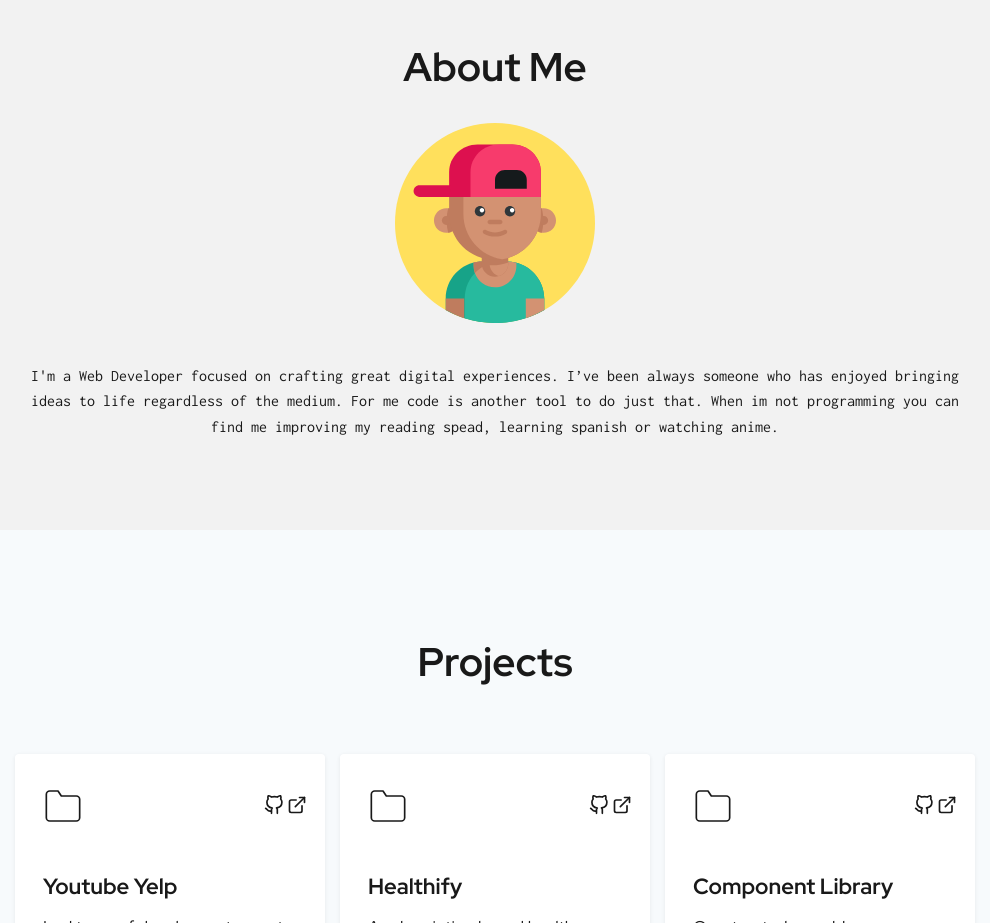
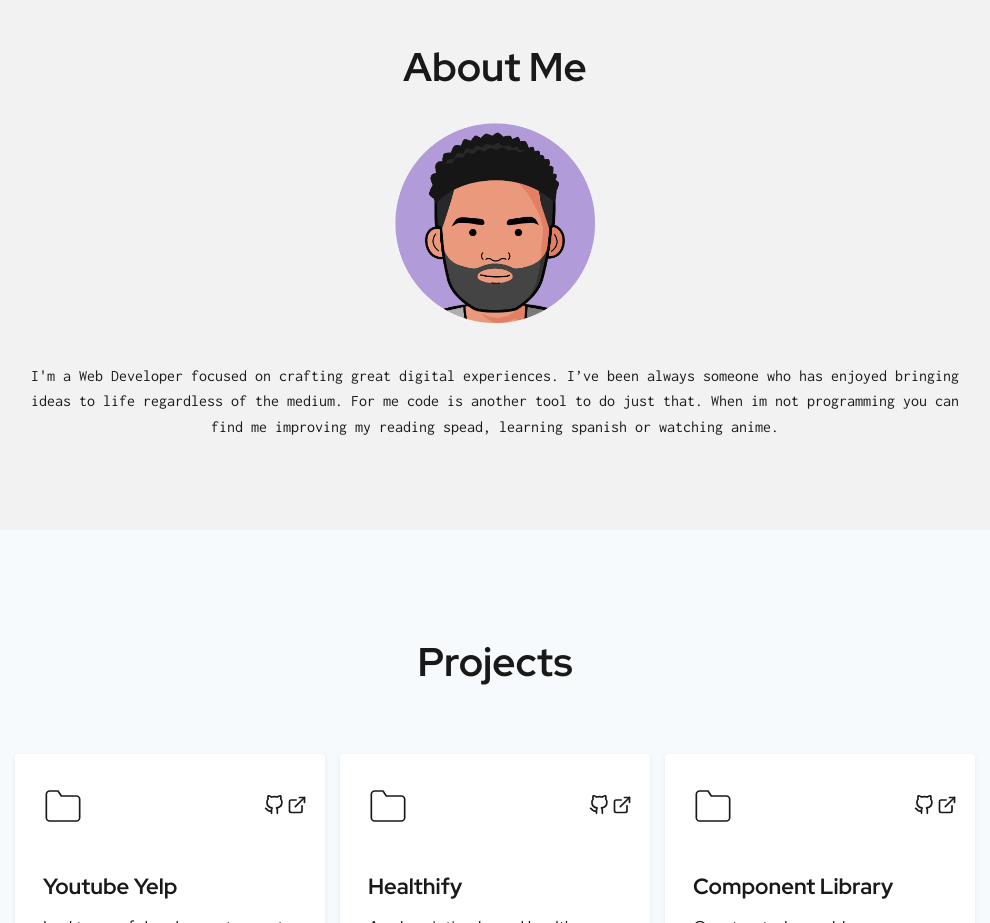
Before and after one commit to cavingayle/Portfolio-Website, a React (Create React App) app: page / in a window 1280 px wide. Shown: the part 840-1763 px from the top of the page, without its empty margins (145-1135 px from the left). Built offline with nearby package versions, Linux system fonts and the light colour scheme.

Commit message:
updated profile image

```diff
--- a/src/components/About.jsx
+++ b/src/components/About.jsx
@@ -1,5 +1,6 @@
 import React from "react";
 import styled from "styled-components";
+import img from '../images/cartooncavin.png'
 
 const About = () => {
   return (
@@ -8,114 +9,7 @@ const About = () => {
         <h2>About Me</h2>
 
         <ImageContainer>
-          <svg
-            height="512pt"
-            viewBox="0 0 512 512"
-            width="512pt"
-            xmlns="http://www.w3.org/2000/svg"
-          >
-            <path
-              d="m512 256c0 141.382812-114.617188 256-256 256-141.386719 0-256-114.617188-256-256 0-141.386719 114.613281-256 256-256 141.382812 0 256 114.613281 256 256zm0 0"
-              fill="#ffe05c"
-            />
-            <path
-              d="m382.113281 449.578125v29.246094c-37.21875 21.117187-80.257812 33.175781-126.117187 33.175781-27.03125 0-53.070313-4.191406-77.53125-11.953125-17.03125-5.402344-33.300782-12.550781-48.589844-21.222656v-29.246094c0-49.914063 38.441406-90.863281 87.355469-94.8125 2.570312-.210937 5.160156-.316406 7.785156-.316406h61.949219c7.324218 0 14.453125.816406 21.296875 2.382812 42.296875 9.675781 73.851562 47.535157 73.851562 92.746094zm0 0"
-              fill="#17a388"
-            />
-            <path
-              d="m382.117188 449.578125v29.246094c-22.726563 12.894531-47.613282 22.414062-74 27.855469-14.773438 3.0625-30.019532 4.847656-45.609376 5.234374-2.160156.054688-4.335937.085938-6.507812.085938-27.03125 0-53.070312-4.191406-77.53125-11.953125v-50.46875c0-6.742187.699219-13.324219 2.035156-19.667969 2.71875-12.953125 8.078125-24.929687 15.488282-35.359375 17.238281-24.269531 45.585937-40.101562 77.625-40.101562h13.351562c52.558594 0 95.148438 42.589843 95.148438 95.128906zm0 0"
-              fill="#27ba9e"
-            />
-            <path
-              d="m310.683594 357.417969v8.578125c0 30.195312-24.484375 54.679687-54.679688 54.679687h-.011718c-23.78125 0-44.03125-15.195312-51.542969-36.40625-2.027344-5.714843-3.136719-11.859375-3.136719-18.273437v-8.570313c5.152344-1.328125 10.46875-2.226562 15.925781-2.664062 2.570313-.207031 5.160157-.3125 7.78125-.3125h61.953125c7.324219 0 14.453125.8125 21.296875 2.382812.804688.1875 1.617188.375 2.414063.585938zm0 0"
-              fill="#d39272"
-            />
-            <path
-              d="m273.621094 354.449219c-27.253906 0-51.828125 11.460937-69.171875 29.820312-2.027344-5.714843-3.136719-11.859375-3.136719-18.273437v-8.570313c5.152344-1.328125 10.46875-2.226562 15.925781-2.664062 2.570313-.207031 5.160157-.3125 7.78125-.3125zm0 0"
-              fill="#bf7c5e"
-            />
-            <path
-              d="m289.9375 317.800781v41.65625c0 15.25-10.054688 28.140625-23.90625 32.421875-3.171875.980469-6.550781 1.515625-10.042969 1.515625-18.746093 0-33.9375-15.195312-33.9375-33.9375v-41.65625zm0 0"
-              fill="#bf7c5e"
-            />
-            <path
-              d="m289.9375 356.816406v2.640625c0 15.25-10.054688 28.140625-23.90625 32.421875-12.496094-3.84375-21.890625-14.707031-23.625-28.003906 2.265625.140625 4.546875.210938 6.835938.210938 6.421874 0 12.714843-.511719 18.847656-1.515626 7.558594-1.214843 14.859375-3.160156 21.847656-5.753906zm0 0"
-              fill="#d39272"
-            />
-            <path
-              d="m162.882812 249.535156c0 15.710938-11.476562 28.742188-26.507812 31.160156-1.640625.265626-3.332031.40625-5.054688.40625-17.4375 0-31.566406-14.128906-31.566406-31.566406s14.128906-31.566406 31.566406-31.566406c1.722657 0 3.414063.140625 5.054688.40625 15.03125 2.417969 26.507812 15.445312 26.507812 31.160156zm0 0"
-              fill="#d39272"
-            />
-            <path
-              d="m162.882812 249.535156c0 15.710938-11.476562 28.742188-26.507812 31.160156-2.730469-9.929687-4.1875-20.378906-4.1875-31.160156 0-10.785156 1.457031-21.234375 4.1875-31.160156 15.03125 2.417969 26.507812 15.445312 26.507812 31.160156zm0 0"
-              fill="#bf7c5e"
-            />
-            <path
-              d="m142.601562 249.535156c0 6.230469-5.050781 11.28125-11.28125 11.28125-6.230468 0-11.28125-5.050781-11.28125-11.28125 0-6.230468 5.050782-11.28125 11.28125-11.28125 6.230469 0 11.28125 5.050782 11.28125 11.28125zm0 0"
-              fill="#bf7c5e"
-            />
-            <path
-              d="m349.101562 249.535156c0 15.710938 11.476563 28.742188 26.507813 31.160156 1.644531.265626 3.332031.40625 5.054687.40625 17.4375 0 31.566407-14.128906 31.566407-31.566406s-14.128907-31.566406-31.566407-31.566406c-1.722656 0-3.410156.140625-5.054687.40625-15.03125 2.417969-26.507813 15.445312-26.507813 31.160156zm0 0"
-              fill="#d39272"
-            />
-            <g fill="#bf7c5e">
-              <path d="m349.101562 249.535156c0 15.710938 11.476563 28.742188 26.507813 31.160156 2.730469-9.929687 4.1875-20.378906 4.1875-31.160156 0-10.785156-1.457031-21.234375-4.1875-31.160156-15.03125 2.417969-26.507813 15.445312-26.507813 31.160156zm0 0" />
-              <path d="m373.433594 188.039062v44.722657c0 58.441406-42.691406 106.921875-98.59375 115.921875-.1875.03125-.386719.0625-.574219.09375-5.945313.949218-12.050781 1.417968-18.277344 1.417968-64.855469 0-117.433593-52.578124-117.433593-117.433593v-44.722657c0-13.65625 2.328124-26.78125 6.632812-38.972656 16.0625-45.707031 59.613281-78.472656 110.800781-78.472656h.011719c6.214844 0 12.328125.480469 18.285156 1.421875 56.171875 8.777344 99.148438 57.382813 99.148438 116.023437zm0 0" />
-              <path d="m391.949219 249.535156c0 6.230469-5.050781 11.28125-11.285157 11.28125-6.230468 0-11.28125-5.050781-11.28125-11.28125 0-6.230468 5.050782-11.28125 11.28125-11.28125 6.234376 0 11.285157 5.050782 11.285157 11.28125zm0 0" />
-            </g>
-            <path
-              d="m373.433594 188.039062v44.722657c0 58.441406-42.691406 106.921875-98.59375 115.921875-.1875.03125-.386719.0625-.574219.09375-56.175781-8.777344-99.140625-57.386719-99.140625-116.015625v-44.722657c0-58.640624 42.976562-107.246093 99.160156-116.023437 56.171875 8.777344 99.148438 57.382813 99.148438 116.023437zm0 0"
-              fill="#d39272"
-            />
-            <path
-              d="m255.992188 290.601562c-9.835938 0-19.667969-2.464843-28.632813-7.390624-2.527344-1.390626-3.453125-4.566407-2.0625-7.097657 1.390625-2.527343 4.566406-3.449219 7.09375-2.058593 14.777344 8.121093 32.421875 8.121093 47.199219 0 2.527344-1.390626 5.703125-.46875 7.09375 2.058593 1.390625 2.53125.46875 5.707031-2.0625 7.097657-8.964844 4.925781-18.796875 7.390624-28.628906 7.390624zm0 0"
-              fill="#bf7c5e"
-            />
-            <path
-              d="m269.3125 259.464844h-26.644531c-3.175781 0-5.746094-2.570313-5.746094-5.746094 0-3.171875 2.570313-5.746094 5.746094-5.746094h26.644531c3.175781 0 5.746094 2.574219 5.746094 5.746094 0 3.175781-2.570313 5.746094-5.746094 5.746094zm0 0"
-              fill="#bf7c5e"
-            />
-            <path
-              d="m230.984375 225.921875c0 7.359375-5.964844 13.324219-13.324219 13.324219s-13.324218-5.964844-13.324218-13.324219 5.964843-13.320313 13.324218-13.320313 13.324219 5.960938 13.324219 13.320313zm0 0"
-              fill="#2f373b"
-            />
-            <path
-              d="m307.648438 225.921875c0 7.359375-5.964844 13.324219-13.320313 13.324219-7.359375 0-13.324219-5.964844-13.324219-13.324219s5.964844-13.320313 13.324219-13.320313c7.355469 0 13.320313 5.960938 13.320313 13.320313zm0 0"
-              fill="#2f373b"
-            />
-            <path
-              d="m228.265625 223.570312c0 3.152344-2.554687 5.710938-5.707031 5.710938s-5.710938-2.558594-5.710938-5.710938c0-3.152343 2.558594-5.707031 5.710938-5.707031s5.707031 2.554688 5.707031 5.707031zm0 0"
-              fill="#fff"
-            />
-            <path
-              d="m305.589844 223.570312c0 3.152344-2.558594 5.710938-5.710938 5.710938s-5.707031-2.558594-5.707031-5.710938c0-3.152343 2.554687-5.707031 5.707031-5.707031s5.710938 2.554688 5.710938 5.707031zm0 0"
-              fill="#fff"
-            />
-            <path
-              d="m177.1875 449.574219v50.0625c-16.574219-5.359375-32.402344-12.359375-47.304688-20.8125v-29.25zm0 0"
-              fill="#bf7c5e"
-            />
-            <path
-              d="m382.121094 449.574219v29.25c-14.898438 8.453125-30.730469 15.453125-47.300782 20.8125v-50.0625zm0 0"
-              fill="#d39272"
-            />
-            <path
-              d="m373.4375 125.542969v63.625h-234.882812v-63.625c0-38.964844 32.441406-70.5625 72.464843-70.5625h89.953125c40.027344 0 72.464844 31.597656 72.464844 70.5625zm0 0"
-              fill="#dd104f"
-            />
-            <path
-              d="m373.4375 125.542969v63.625h-180.15625v-63.625c0-38.964844 32.4375-70.5625 72.464844-70.5625h35.226562c40.027344 0 72.464844 31.597656 72.464844 70.5625zm0 0"
-              fill="#f73b6c"
-            />
-            <path
-              d="m312.234375 120.550781h-31.148437c-13.855469 0-25.089844 11.234375-25.089844 25.089844v22.625h81.328125v-22.625c0-13.855469-11.230469-25.089844-25.089844-25.089844zm0 0"
-              fill="#151a1c"
-            />
-            <path
-              d="m62.441406 159.46875h79.199219v29.695312h-79.199219c-8.199218 0-14.847656-6.648437-14.847656-14.847656 0-8.199218 6.648438-14.847656 14.847656-14.847656zm0 0"
-              fill="#dd104f"
-            />
-          </svg>
+          <img src={img} alt=""/>
         </ImageContainer>
         <TextContainer>
           <p>
@@ -156,7 +50,8 @@ const TextContainer = styled.div`
 
 const ImageContainer = styled.div`
   margin-bottom: 2rem;
-  svg {
+  img {
+    display: inline;
     height: 200px;
     width: 200px;
   }
```
Also changed, not shown: src/images/cartooncavin.png (added), 1 other file (tests, documents, lock files or other folders).
